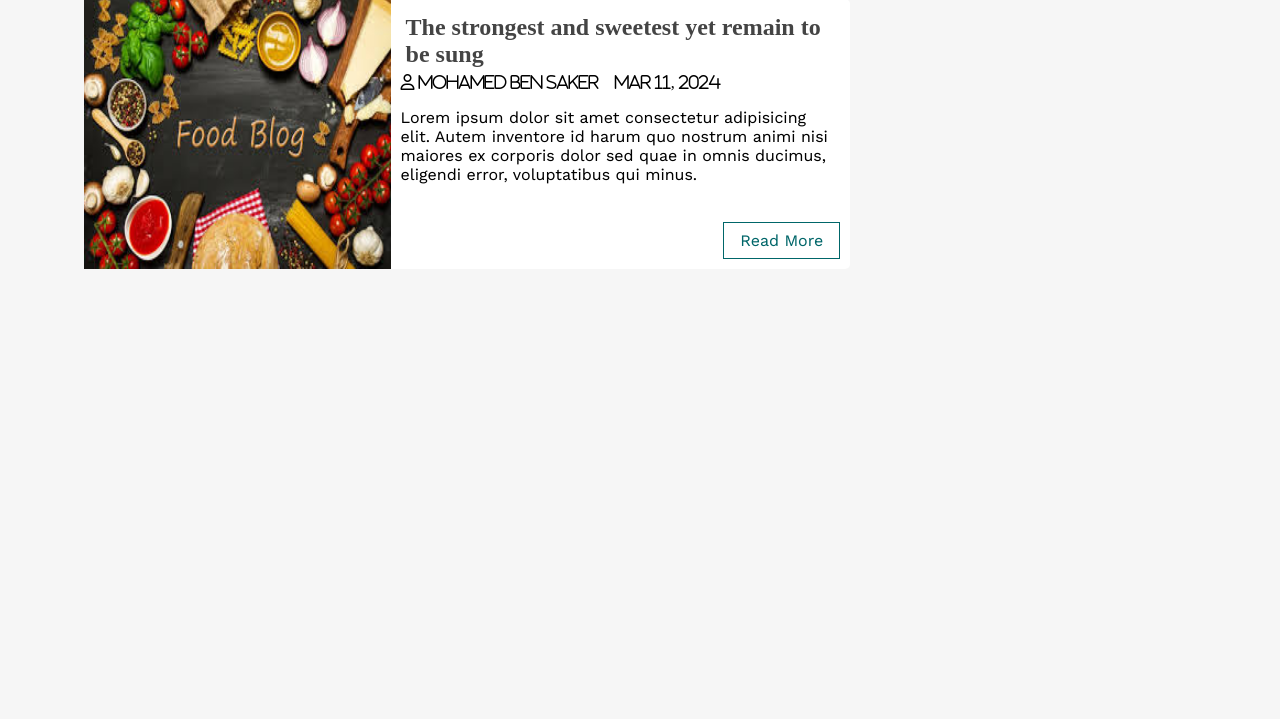
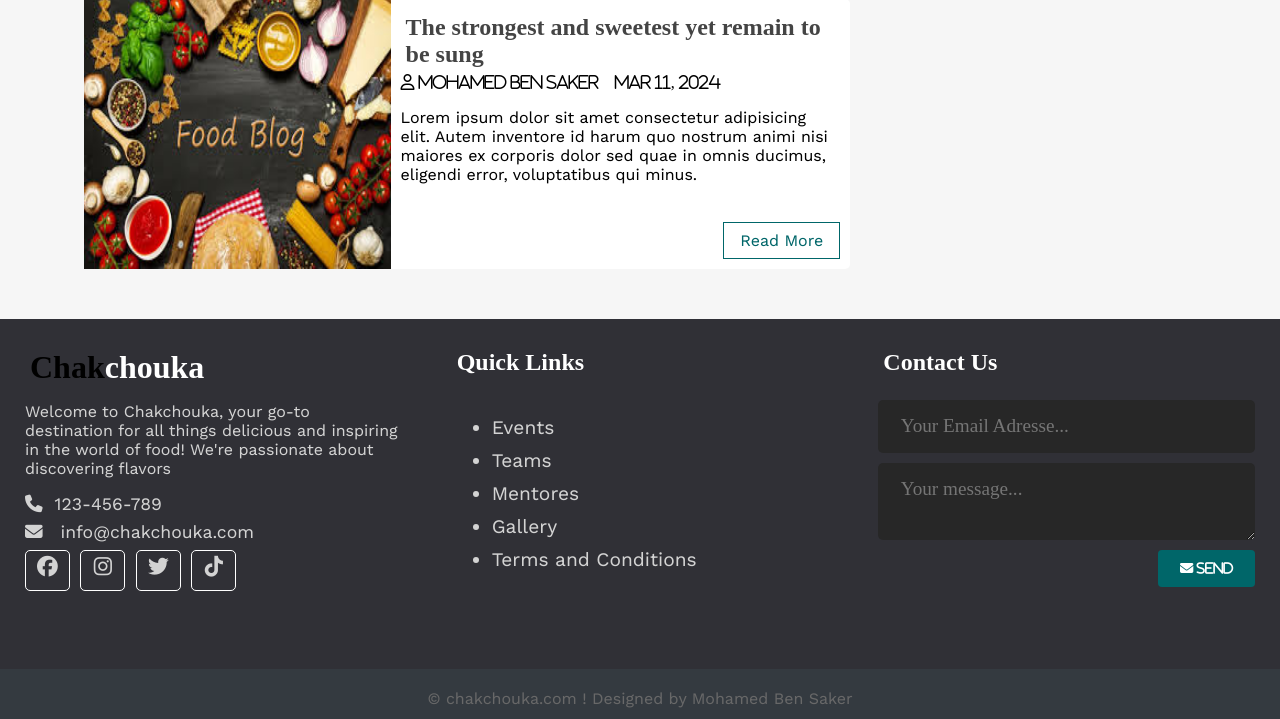
Before and after one commit to Ryannn26/Chakchouka, a PHP site: page / in a window 1280 px wide. Shown: the part 1781-2500 px from the top of the page. Before the commit the page ends 2050 px from the top, so only its background shows below. Run offline with PHP 8.4, Linux system fonts and the light colour scheme; some libraries are stand-ins or nearby versions.

Commit message:
finale view on the index page (adding footer section )

```diff
--- a/blog/index.html
+++ b/blog/index.html
@@ -200,6 +200,65 @@
         </div>
     </div>
 </div>
+<!--Page wrapper-->
+<!--footer-->
+<div class="footer">
+    <div class="footer-content">
+        <div class="footer-section about">
+            <h1 class="logo-text"><span>Chak</span>chouka</h1>
+                <p>
+                    Welcome to Chakchouka, your go-to destination for all things delicious
+                     and inspiring in the world of food! We're passionate about discovering flavors
+                </p>
+                <div class="contact">
+                    <span>
+                        <i class="fas fa-phone"></i>
+                        &nbsp;123-456-789
+                    </span>
+                    <span>
+                        <i class="fas fa-envelope"></i> &nbsp; info@chakchouka.com
+                    </span>
+                </div>
+                <div class="socials">
+                    <a href="#"><i class="fab fa-facebook"></i></a>
+                    <a href="#"><i class="fab fa-instagram"></i></a>
+                    <a href="#"><i class="fab fa-twitter"></i></a>
+                    <a href="#"><i class="fab fa-tiktok"></i></a>
+                </div>
+        </div>
+        <div class="footer-section links">
+            <h2>Quick Links</h2><br>
+            <ul>
+
+                <a href="#"><li>Events</li></a>
+                <a href="#"><li>Teams</li></a>
+                <a href="#"><li>Mentores</li></a>
+                <a href="#"><li>Gallery</li></a>
+                <a href="#"><li>Terms and Conditions</li></a>
+            </ul>
+        </div>
+        <div class="footer-section contact-form">
+            <h2>Contact Us</h2><br>
+            <form action="index.html" method="post">
+                <input type="text" name="email" class="text-input contact-input" placeholder="Your Email Adresse...">
+                <textarea name="message"  class="text-input contact-input" placeholder="Your message..."></textarea>
+                <button type="submit" class="btn btn-big contact-btn">
+                    <i class="fas fa-envelope">
+                        Send
+                    </i>
+                </button>
+            </form>
+        </div>
+    </div>
+    <div class="footer-bottom">
+        &copy; chakchouka.com ! Designed by Mohamed Ben Saker
+    </div>
+</div>
+
+
+
+
+<!--footer-->
 <!--JQUERRY -->
     <script src="https://cdnjs.cloudflare.com/ajax/libs/jquery/3.7.1/jquery.min.js" integrity="sha512-v2CJ7UaYy4JwqLDIrZUI/4hqeoQieOmAZNXBeQyjo21dadnwR+8ZaIJVT8EE2iyI61OV8e6M8PP2/4hpQINQ/g==" crossorigin="anonymous" referrerpolicy="no-referrer"></script>
 <!--Slick Carousel-->
--- a/blog/style.css
+++ b/blog/style.css
@@ -1,6 +1,7 @@
 * {
     box-sizing: border-box;
 }
+html,
 body {
     padding: 0px;
     margin:0px;
@@ -28,6 +29,10 @@ a{
     color: white;
     border: 1px solid transparent;
     border-radius: .25rem;
+}
+.btn-big{
+    padding: .7rem 1.3rem;
+    line-height: 1.3rem;
 }
 .btn:hover{
     color: white !important;
@@ -85,6 +90,9 @@ header ul li a:hover {
 }
 header .menu-toggle {
     display: none;
+}
+.page-wrapper{
+    min-height: 100%;
 }
 .page-wrapper a:hover{
     color: #006669;
@@ -251,6 +259,89 @@ header ul li ul li a:hover{
 .content .sidebar .section .section-title{
     margin: 10px 0px 10px 0px ;
 }
+/*footer*/
+.footer{
+    background: #303036;
+    color: #d3d3d3;
+    height: 400px;
+    position: relative;
+}
+.footer .footer-bottom{
+    background: #343a40;
+    color: #686868;
+    height: 50px;
+    text-align: center;
+    position: absolute;
+    bottom: 0px;
+    left: 0px;
+    padding-top: 20px;
+    width: 100%;
+}
+.footer .footer-content {
+
+    height: 350px;
+    display: flex;
+}
+.footer .footer-content .footer-section{
+    flex: 1;
+    padding: 25px;
+
+}
+.footer .footer-content h1,
+.footer .footer-content h2{
+    color: white;
+}
+.footer .footer-content .about h1 span{
+    color: black;
+}
+.footer .footer-content .about .contact span{
+    display: block;
+    font-size: 1.1em;
+    margin-bottom: 8px;
+
+}
+.footer .footer-content .about .socials a{
+    border: 1px solid white;
+    width: 45px;
+    height: 41px;
+    padding-top: 5px;
+    margin-right: 5px;
+    text-align: center;
+    display: inline-block;
+    font-size: 1.3em;
+    border-radius: 5px;
+}
+.footer .footer-content .links ul a{
+    display: block;
+    margin-bottom: 10px;
+    font-size: 1.2em;
+}
+.footer .footer-content .links ul a:hover{
+    color: white;
+    margin-left: 15px;
+    transition: all .3s;
+}
+.footer .footer-content .about .socials a:hover{
+    border: 1px solid white;
+    color: white;
+    transition: all .3s;
+}
+.footer .footer-content .contact-form .contact-input{
+    background-color: #272727;
+    color: #bebebe;
+    margin-bottom: 10px;
+    line-height: 1.5rem;
+    padding: .9rem 1.4rem;
+    border: none;
+
+}
+.footer .footer-content .contact-form .contact-input:focus{
+    background-color: #1a1a1a;
+}
+.footer .footer-content .contact-form .contact-btn{
+    float: right;
+
+}
 
 /*Media queries*/
 @media only screen and (max-width: 750px){
```
